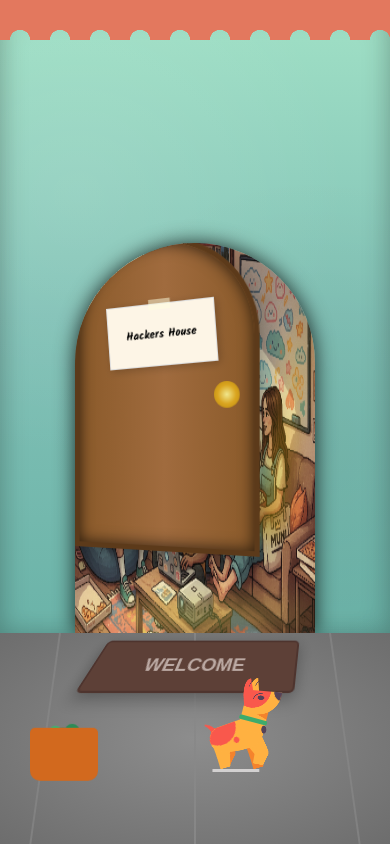
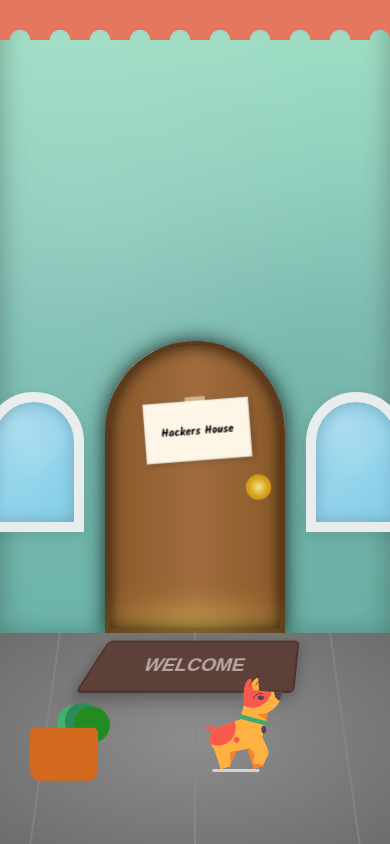
Before and after one commit to togethered/hackers-house, a plain HTML site: page index.html in a window 390 px wide. Drawn offline with Linux system fonts and the light colour scheme.

Commit message:
fix mobile support

```diff
--- a/style.css
+++ b/style.css
@@ -81,15 +81,15 @@
 }
 .door-frame {
     position: relative;
-    width: 240px;
-    height: 390px;
+    width: var(--door-w);
+    height: calc(var(--door-w) * 1.625);
     max-width: 90vw;
     max-height: 70vh;
     background-image: url('img/pixel_art_small.png');
     background-size: 100% 100%;
     background-position: center;
     box-shadow: 0 0 20px rgba(0,0,0,0.8);
-    border-radius: 120px 120px 0 0;
+    border-radius: 50% 50% 0 0 / 31% 31% 0 0; /* Responsive arch */
     overflow: hidden;
 }
 
@@ -100,7 +100,7 @@
     left: 50%;
     transform: translateX(-50%);
     width: 120%;
-    height: 30px;
+    height: calc(var(--door-w) * 0.125);
     background: radial-gradient(ellipse at center, rgba(255, 255, 100, 0.8), transparent 70%);
     filter: blur(15px);
     animation: flickering-glow 2s infinite ease-in-out;
@@ -129,7 +129,8 @@
     height: 100%;
     background: linear-gradient(to right, #8a5a2a, #a06b3e, #8a5a2a);
     border: 5px solid #5c3a1a;
-    border-radius: 120px 120px 0 0;
+    border-radius: 50% 50% 0 0 / 31% 31% 0 0; /* Match frame arch */
+    box-sizing: border-box; /* Keep width including border */
     box-shadow: 0 5px 35px rgba(0,0,0,0.6), inset 0 0 15px rgba(0,0,0,0.7);
     position: relative;
     transform-style: preserve-3d;
@@ -138,13 +139,12 @@
     justify-content: space-around;
     align-items: center;
     transform-origin: left;
-    transform: rotateY(-20deg);
+    transform: rotateY(0deg);
     transition: transform 0.3s ease;
     z-index: 100;
 }
-.door-container:hover .door {
-    transform: rotateY(60deg); /* Opens a little more on hover */
-}.note {
+.door-container:hover .door { transform: rotateY(60deg); }
+.note {
     width: 50%;
     height: auto;
     background-color: #fdf5e6;
@@ -283,6 +283,7 @@
     max-height: 83px;
     background-color: #d2691e;
     border-radius: 5px 5px 10px 10px;
+    z-index: 2; /* pot above leaves */
 }
 .leaf {
     position: absolute;
@@ -296,11 +297,12 @@
     border-radius: 50%;
     transform-origin: bottom center;
     animation: leaf-sway 4s infinite ease-in-out;
-    bottom: calc(28% * 1.5); /* sit on top rim of the pot */
+    bottom: calc(28% * 1.5);
+    z-index: 1;
 }
-.leaf1 { bottom: calc(28% * 1.5 + 4px); left: 12.5%; background-color: #3cb371; animation-delay: 0s; }
+.leaf1 { bottom: calc(28% * 1.5 + 4px); left: 30%; background-color: #3cb371; animation-delay: 0s; }
 .leaf2 { bottom: calc(28% * 1.5 + 6px); left: 50%; animation-delay: 0.5s; }
-.leaf3 { bottom: calc(28% * 1.5 + 2px); left: 31%; background-color: #228b22; animation-delay: 1s; }@keyframes leaf-sway {
+.leaf3 { bottom: calc(28% * 1.5 + 2px); left: 70%; background-color: #228b22; animation-delay: 1s; }@keyframes leaf-sway {
     0%, 100% {
         transform: rotate(0deg) translateX(0);
     }
@@ -799,13 +801,28 @@
     }
 }/* Media Queries */
 @media (max-width: 600px) {
-    .door-container { width: 180px; height: 292.5px; }
+    /* Drive all sizing from --door-w so frame and door stay aligned */
     :root { --door-w: 180px; --gap: calc(var(--door-w) * 0.75); }
+    /* Keep door closed by default on touch devices; open on press/focus */
+    .door { transform: rotateY(0deg); }
+    .door-container:hover .door,
+    .door-container:active .door,
+    .door-link:focus .door,
+    .door-link:active .door,
+    .door-container:focus-within .door { transform: rotateY(55deg); }
     .doormat { width: 200px; height: 50px; font-size: 1.2rem; }
     .note .handwritten { font-size: 0.7rem; }
     .speech-bubble { width: 120px; padding: 10px; font-size: 0.8rem; }
-    .window { display: none; }
+    .window {
+        display: block;
+        width: 80px;
+        height: 120px;
+        bottom: 12vh; /* raise into view */
+        opacity: 0.95;
+    }
+    .left-window { left: -16px; }
+    .right-window { right: -16px; }
     .plant { left: 10%; top: 50%; transform: translateY(-50%); width: 3vw; height: 10vh; min-width: 50px; min-height: 80px; }
-    .plant .leaf { width: 2vw; height: 2vw; min-width: 15px; min-height: 15px; }
+    .plant .leaf { width: 6vw; height: 6vw; min-width: 36px; min-height: 36px; }
     .dog { right: 1%; top: 50%; transform: translateY(-50%) scale(0.3); }
 }
```
